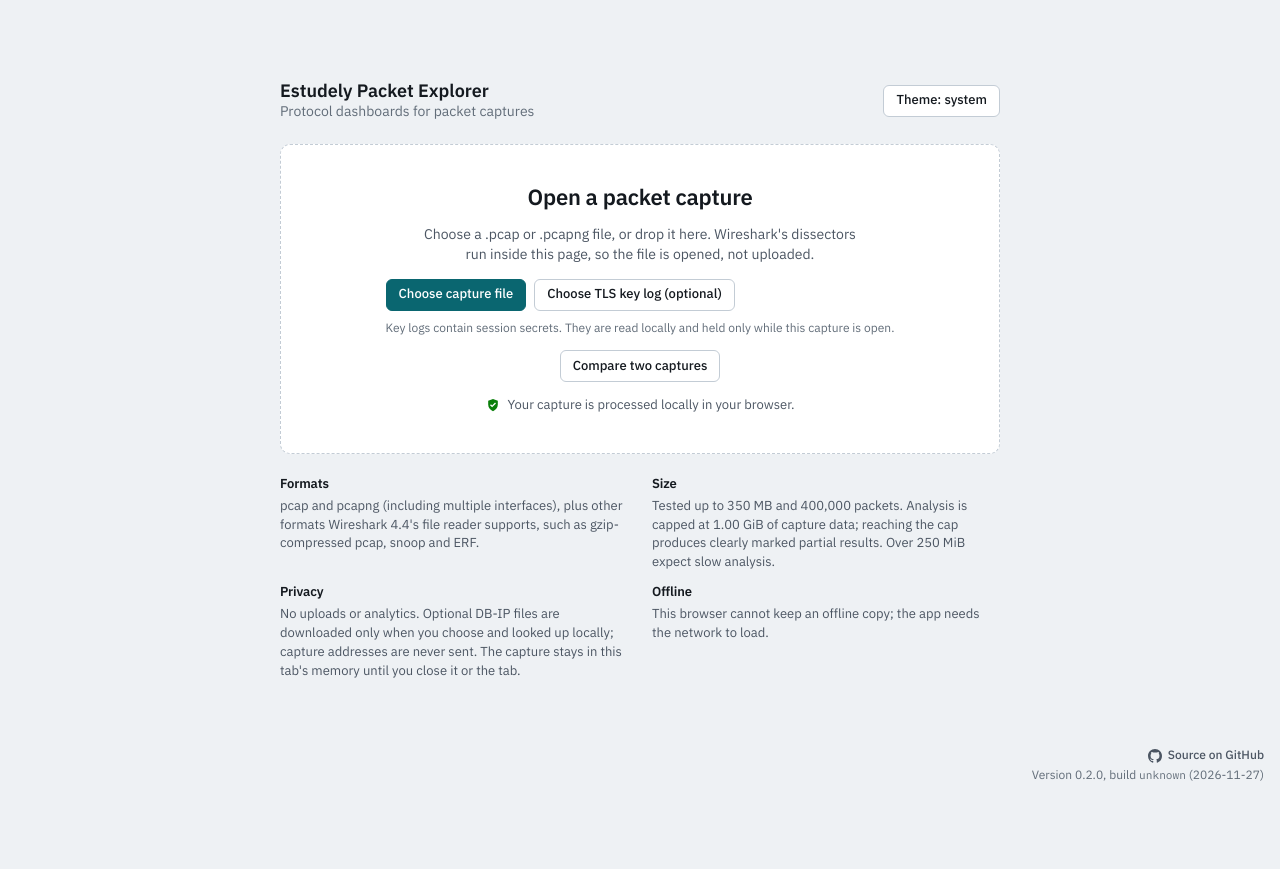
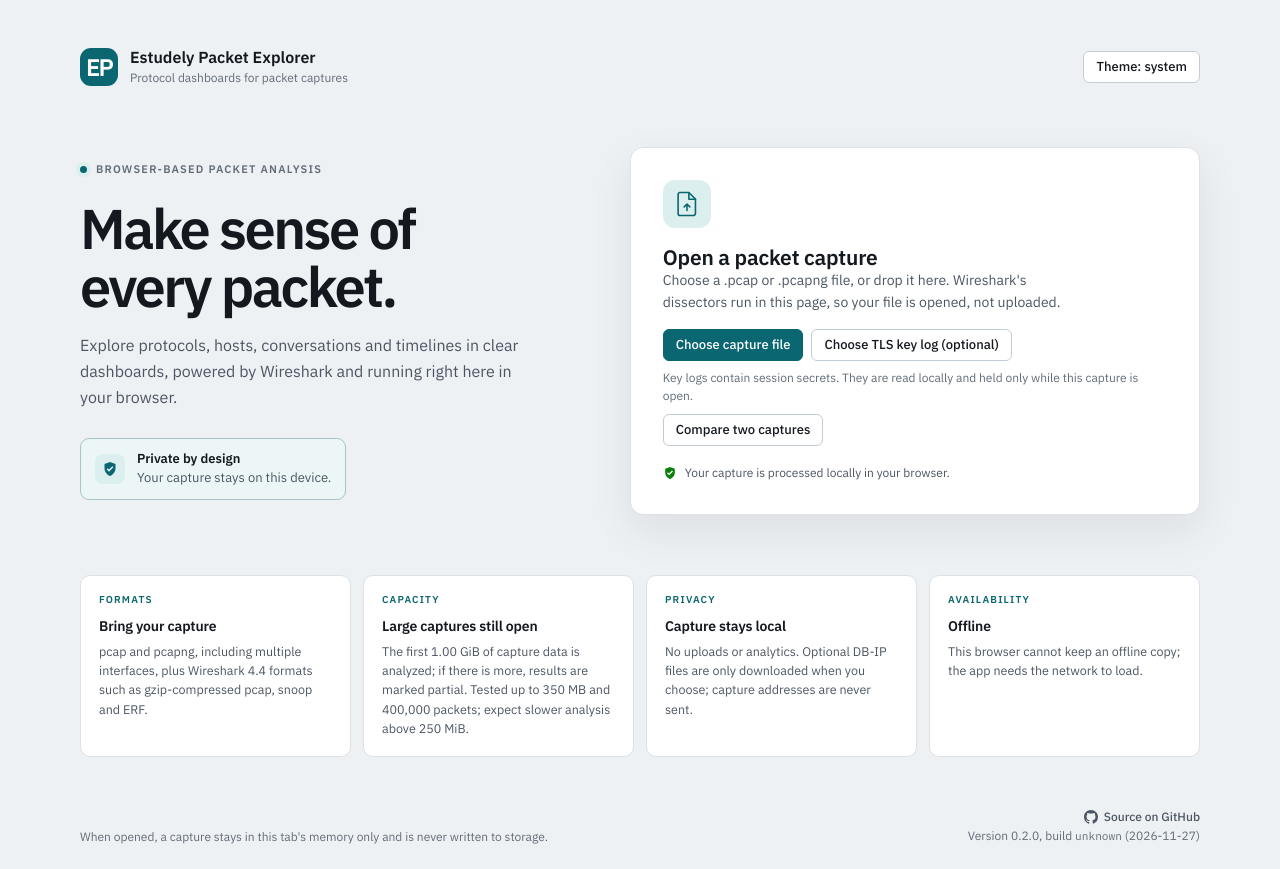
Before and after one commit to amanverasia/estudely-packet-explorer, a React (Vite) app: page / in a window 1280 px wide. Before the commit the page ends 800 px from the top, so only its background shows below. Built offline with nearby package versions, Linux system fonts and the light colour scheme.

Commit message:
feat: refresh packet explorer landing page

```diff
--- a/src/app/App.tsx
+++ b/src/app/App.tsx
@@ -185,15 +185,30 @@
       onDragLeave={() => setOver(false)}
       onDrop={(e) => { e.preventDefault(); setOver(false); const f = e.dataTransfer.files?.[0]; if (f && !working) { onOpen(f, keyLog); setKeyLog(null); } }}>
       <div className="landing-card">
-        <div style={{ display: 'flex', alignItems: 'center', gap: 12 }}>
-          <div style={{ flex: 1 }}>
-            <div className="brand-name" style={{ fontSize: 18 }}>Estudely Packet Explorer</div>
+        <header className="landing-header">
+          <div className="landing-brand">
+            <span className="landing-brand-mark" aria-hidden="true">EP</span>
+            <div>
+              <div className="brand-name">Estudely Packet Explorer</div>
               <div className="muted">Protocol dashboards for packet captures</div>
             </div>
+          </div>
           <ThemeButton theme={theme} setTheme={setTheme} />
+        </header>
+        <div className="landing-hero">
+          <div className="landing-copy">
+            <p className="landing-kicker"><span aria-hidden="true" />BROWSER-BASED PACKET ANALYSIS</p>
+            <h1>Make sense of every packet.</h1>
+            <p className="landing-lede">Explore protocols, hosts, conversations and timelines in clear dashboards, powered by Wireshark and running right here in your browser.</p>
+            <div className="landing-assurance">
+              <span className="landing-assurance-icon"><ShieldIcon /></span>
+              <span><strong>Private by design</strong><br />Your capture stays on this device.</span>
             </div>
+          </div>
+          <div className="landing-action-column">
             {working ? (
-          <section className="drop" aria-live="polite">
+              <section className="drop landing-drop landing-processing" aria-live="polite">
+                <p className="landing-kicker">ANALYZING CAPTURE</p>
                 <h2 style={{ overflowWrap: 'anywhere' }}>{working.fileName}</h2>
                 <p className="muted">{bytes(working.fileSize)}, {duration((now - working.startedAt) / 1000)} elapsed</p>
                 <div className={`progress${working.progress.fraction === null ? ' indeterminate' : ''}`} role="progressbar"
@@ -211,12 +226,22 @@
                 <button className="btn" onClick={onCancel}>Cancel</button>
               </section>
             ) : (
-          <section className={`drop${over ? ' over' : ''}`}>
+              <section className={`drop landing-drop${over ? ' over' : ''}`}>
+                <div className="landing-file-icon" aria-hidden="true">
+                  <svg viewBox="0 0 32 32" fill="none">
+                    <path d="M8 3.75h10l7 7V26a2.25 2.25 0 0 1-2.25 2.25h-14A2.25 2.25 0 0 1 6.5 26V6A2.25 2.25 0 0 1 8.75 3.75Z" />
+                    <path d="M18 4v7h7M16 23v-7m-3 3 3-3 3 3" />
+                  </svg>
+                </div>
+                <div>
                   <h2>Open a packet capture</h2>
-            <p className="ink2" style={{ maxWidth: '52ch' }}>Choose a .pcap or .pcapng file, or drop it here. Wireshark's dissectors run inside this page, so the file is opened, not uploaded.</p>
+                  <p className="ink2">Choose a .pcap or .pcapng file, or drop it here. Wireshark's dissectors run in this page, so your file is opened, not uploaded.</p>
+                </div>
+                <div className="landing-upload-controls">
                   <OpenButton onOpen={onOpen} primary label="Choose capture file" keyLog={keyLog} onKeyLogChange={setKeyLog} />
                   <button className="btn" onClick={onCompare}>Compare two captures</button>
-            <p className="local-note" style={{ fontSize: 13 }}><ShieldIcon />{LOCAL_NOTICE}</p>
+                </div>
+                <p className="local-note landing-local-note"><ShieldIcon />{LOCAL_NOTICE}</p>
               </section>
             )}
             {state.kind === 'error' && (
@@ -229,14 +254,34 @@
                 ? <>Large capture: analysis is capped at the first {bytes(HARD_LIMIT_BYTES)} of capture data. If the cap is reached, results are marked partial.</>
                 : <>Large capture: analysis takes roughly a minute per 400,000 packets and needs several times the file size in memory. You can cancel at any time.</>}</div>
             )}
-        <div className="landing-list">
-          <div><h3>Formats</h3>pcap and pcapng (including multiple interfaces), plus other formats Wireshark 4.4's file reader supports, such as gzip-compressed pcap, snoop and ERF.</div>
-          <div><h3>Size</h3>Tested up to 350 MB and 400,000 packets. Analysis is capped at {bytes(HARD_LIMIT_BYTES)} of capture data; reaching the cap produces clearly marked partial results. Over {bytes(SOFT_LIMIT_BYTES)} expect slow analysis.</div>
-          <div><h3>Privacy</h3>No uploads or analytics. Optional DB-IP files are downloaded only when you choose and looked up locally; capture addresses are never sent. The capture stays in this tab's memory until you close it or the tab.</div>
-          <OfflineStatus />
           </div>
         </div>
+        <section className="landing-details" aria-label="Capture support and privacy">
+          <article className="landing-detail">
+            <span className="landing-detail-label">FORMATS</span>
+            <h3>Bring your capture</h3>
+            <p>pcap and pcapng, including multiple interfaces, plus Wireshark 4.4 formats such as gzip-compressed pcap, snoop and ERF.</p>
+          </article>
+          <article className="landing-detail">
+            <span className="landing-detail-label">CAPACITY</span>
+            <h3>Large captures still open</h3>
+            <p>The first {bytes(HARD_LIMIT_BYTES)} of capture data is analyzed; if there is more, results are marked partial. Tested up to 350 MB and 400,000 packets; expect slower analysis above {bytes(SOFT_LIMIT_BYTES)}.</p>
+          </article>
+          <article className="landing-detail">
+            <span className="landing-detail-label">PRIVACY</span>
+            <h3>Capture stays local</h3>
+            <p>No uploads or analytics. Optional DB-IP files are only downloaded when you choose; capture addresses are never sent.</p>
+          </article>
+          <article className="landing-detail landing-detail-offline">
+            <span className="landing-detail-label">AVAILABILITY</span>
+            <OfflineStatus />
+          </article>
+        </section>
+        <footer className="landing-footer">
+          <span>When opened, a capture stays in this tab's memory only and is never written to storage.</span>
           <BuildTag className="corner" />
+        </footer>
+      </div>
     </main>
   );
 }
--- a/src/index.css
+++ b/src/index.css
@@ -327,6 +327,24 @@
 /* ---------- landing ---------- */
 .landing { min-height: 100%; display: grid; place-items: center; padding: 32px 16px; }
 .landing-card { width: min(720px, 100%); display: grid; gap: 22px; }
+.landing:not(.compare-page) { min-height: 100vh; display: block; padding: clamp(22px, 4vw, 48px) clamp(18px, 5vw, 64px) 24px; }
+.landing:not(.compare-page) > .landing-card { width: min(1120px, 100%); margin: 0 auto; gap: clamp(30px, 4vw, 48px); }
+.landing-header { display: flex; align-items: center; justify-content: space-between; gap: 18px; }
+.landing-brand { display: flex; align-items: center; gap: 12px; min-width: 0; }
+.landing-brand-mark { width: 38px; height: 38px; display: grid; place-items: center; flex: none; border-radius: 11px; background: var(--accent); color: var(--accent-ink); font-size: 24px; line-height: 1; font-weight: 600; letter-spacing: -0.08em; }
+.landing-brand .brand-name { font-size: 16px; }
+.landing-brand .muted { margin-top: 2px; font-size: 12px; }
+.landing-hero { display: grid; grid-template-columns: minmax(0, .92fr) minmax(0, 1.08fr); gap: clamp(32px, 5vw, 68px); align-items: center; padding: 12px 0; }
+.landing-copy { padding: 12px 0; }
+.landing-kicker { display: flex; align-items: center; gap: 9px; color: var(--ink-3); font-size: 11px; font-weight: 600; letter-spacing: .11em; line-height: 1.4; }
+.landing-kicker > span { width: 7px; height: 7px; flex: none; border-radius: 50%; background: var(--accent); box-shadow: 0 0 0 4px var(--accent-soft); }
+.landing-copy h1 { max-width: 11ch; margin-top: 22px; font-size: clamp(40px, 5vw, 56px); line-height: 1.04; letter-spacing: -.045em; }
+.landing-lede { max-width: 47ch; margin-top: 18px; color: var(--ink-2); font-size: 16px; line-height: 1.6; }
+.landing-assurance { display: flex; align-items: center; gap: 12px; width: fit-content; max-width: 100%; margin-top: 28px; padding: 11px 14px; border: 1px solid color-mix(in srgb, var(--accent) 24%, var(--rule)); border-radius: 9px; background: color-mix(in srgb, var(--accent-soft) 55%, var(--panel)); color: var(--ink-2); font-size: 13px; line-height: 1.45; }
+.landing-assurance strong { color: var(--ink); font-weight: 600; }
+.landing-assurance-icon { display: grid; place-items: center; width: 30px; height: 30px; flex: none; border-radius: 8px; background: var(--accent-soft); color: var(--accent); }
+.landing-assurance-icon svg { width: 16px; height: 16px; }
+.landing-action-column { display: grid; gap: 12px; min-width: 0; }
 .compare-page > .landing-card { width: min(1120px, 100%); align-self: start; margin: 16px auto; }
 .compare-head { display: flex; align-items: flex-start; justify-content: space-between; gap: 18px; }
 .compare-head h1 { font-size: 24px; margin: 6px 0; }
@@ -338,14 +356,34 @@
 .compare-baseline { display: grid; justify-items: start; gap: 8px; }
 .compare-progress { display: grid; gap: 10px; }
 .compare-table-panel .panel-body { padding-top: 10px; }
+.drop.landing-drop { width: 100%; justify-items: start; gap: 16px; padding: clamp(22px, 3vw, 32px); border: 1px solid var(--rule); border-radius: 13px; background: var(--panel); text-align: left; box-shadow: 0 16px 42px color-mix(in srgb, var(--ink) 8%, transparent); }
+.drop.landing-drop.over { border-color: var(--accent); background: color-mix(in srgb, var(--accent-soft) 40%, var(--panel)); }
+.drop.landing-drop h2 { font-size: 21px; }
+.landing-drop p.ink2 { max-width: 48ch; color: var(--ink-2); line-height: 1.55; }
+.landing-file-icon { display: grid; place-items: center; width: 48px; height: 48px; border-radius: 12px; background: var(--accent-soft); color: var(--accent); }
+.landing-file-icon svg { width: 30px; height: 30px; stroke: currentColor; stroke-width: 1.7; stroke-linecap: round; stroke-linejoin: round; }
+.landing-upload-controls { display: grid; justify-items: start; gap: 10px; width: 100%; }
+.landing-upload-controls > div:first-child { width: 100%; }
+.landing-upload-controls > div:first-child > div:first-child { gap: 8px; }
+.landing-upload-controls > .btn { justify-content: center; }
+.landing-local-note { margin-top: 2px; font-size: 12px; line-height: 1.5; }
+.drop.landing-processing { align-content: start; }
+.landing-processing .landing-kicker { margin-bottom: -5px; }
+.landing-processing > p:not(.landing-kicker) { color: var(--ink-2); }
+.landing-details { display: grid; grid-template-columns: repeat(4, minmax(0, 1fr)); gap: 12px; }
+.landing-detail { min-width: 0; padding: 17px 18px; border: 1px solid var(--rule); border-radius: 10px; background: var(--panel); }
+.landing-detail-label { display: block; margin-bottom: 10px; color: var(--accent); font-size: 10px; font-weight: 600; letter-spacing: .12em; }
+.landing-detail h3 { margin-bottom: 6px; font-size: 14px; }
+.landing-detail p, .landing-detail [data-testid='offline-status'] { color: var(--ink-2); font-size: 12.5px; line-height: 1.55; }
+.landing-detail [data-testid='offline-status'] h3 { margin-bottom: 6px; color: var(--ink); font-size: 14px; }
+.landing-footer { display: flex; justify-content: space-between; align-items: flex-end; gap: 20px; padding-top: 4px; color: var(--ink-3); font-size: 12px; }
+.landing-footer .build-tag.corner { position: static; justify-items: end; text-align: right; }
 .drop {
   border: 1.5px dashed var(--rule-strong); border-radius: 10px; background: var(--panel); padding: 38px 24px;
   display: grid; gap: 14px; justify-items: center; text-align: center;
 }
 .drop.over { border-color: var(--accent); background: var(--accent-soft); }
 .drop h2 { font-size: 22px; }
-.landing-list { display: grid; grid-template-columns: repeat(auto-fit, minmax(min(300px, 100%), 1fr)); gap: 12px 24px; font-size: 13px; color: var(--ink-2); }
-.landing-list h3 { font-size: 13px; color: var(--ink); margin-bottom: 4px; }
 .progress { width: 100%; height: 6px; background: var(--panel-2); border-radius: 3px; overflow: hidden; border: 1px solid var(--rule); }
 .progress > div { height: 100%; background: var(--accent); transition: width 0.2s; }
 .progress.indeterminate > div { width: 30%; animation: slide 1.2s ease-in-out infinite; }
@@ -411,11 +449,36 @@
 .build-tag a { color: var(--ink-2); text-decoration: none; }
 .build-tag a:hover { color: var(--ink); text-decoration: underline; }
 .build-tag > a { display: inline-flex; align-items: center; gap: 6px; font-weight: 500; }
-.landing { position: relative; padding-bottom: 72px; }
+.landing:not(.compare-page) { position: relative; }
 .build-tag.corner { position: absolute; right: 16px; bottom: 16px; justify-items: end; text-align: right; }
 .build-tag.mobile-only { display: none; padding-top: 8px; border-top: 1px solid var(--rule); }
 @media (max-width: 860px) {
+  .landing:not(.compare-page) { padding: 22px 20px 20px; }
+  .landing:not(.compare-page) > .landing-card { gap: 28px; }
+  .landing-hero { grid-template-columns: minmax(0, 1fr); gap: 24px; }
+  .landing-copy { padding: 4px 0; }
+  .landing-copy h1 { max-width: 14ch; font-size: clamp(38px, 8vw, 50px); }
+  .landing-lede { margin-top: 12px; }
+  .landing-assurance { margin-top: 18px; }
+  .landing-details { grid-template-columns: repeat(2, minmax(0, 1fr)); }
   .build-tag.mobile-only { display: grid; }
+}
+@media (max-width: 520px) {
+  .landing:not(.compare-page) { padding: 18px 14px; }
+  .landing-header { align-items: flex-start; }
+  .landing-brand { gap: 9px; }
+  .landing-brand-mark { width: 34px; height: 34px; }
+  .landing-brand .brand-name { font-size: 14px; }
+  .landing-brand .muted { font-size: 11px; }
+  .landing-header > .btn { flex: none; }
+  .landing-copy h1 { font-size: clamp(36px, 10vw, 44px); }
+  .landing-drop { padding: 20px 17px; }
+  .landing-upload-controls > div:first-child > div:first-child { align-items: stretch; flex-direction: column; }
+  .landing-upload-controls .btn { justify-content: center; width: 100%; }
+  .landing-upload-controls > div:first-child > span { display: block; margin-top: 2px; }
+  .landing-details { grid-template-columns: minmax(0, 1fr); }
+  .landing-footer { align-items: flex-start; flex-direction: column; gap: 12px; }
+  .landing-footer .build-tag.corner { justify-items: start; text-align: left; }
 }
 
 /* ---------- follow stream ---------- */
```
Lines whose indentation alone changed are shown as unchanged.
